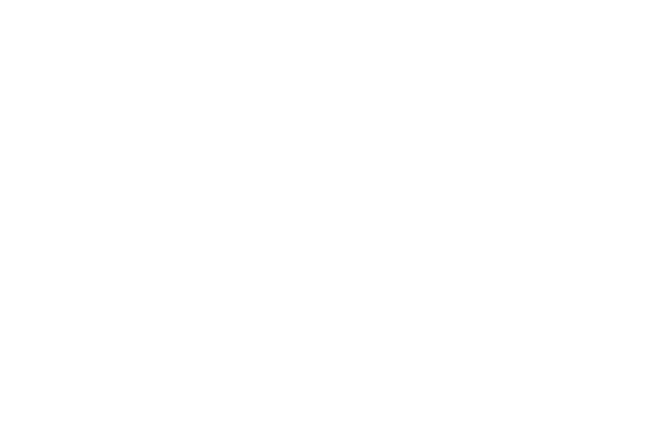
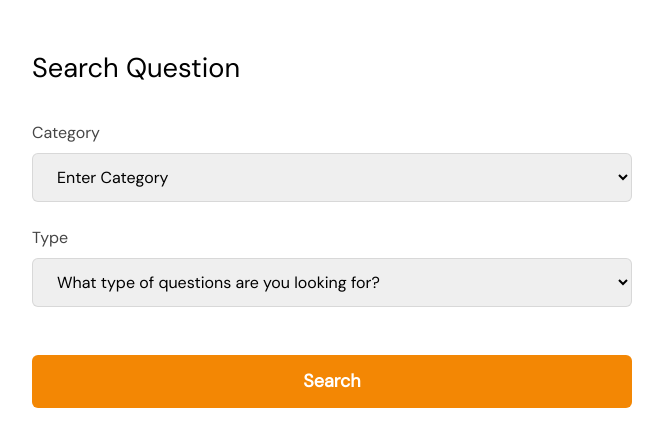
Before and after one commit to godwin-olele/quiz-api, a React (Create React App) app: page /search-questions in a window 1280 px wide. Before the commit this address had no page. Shown: the top 446 px of the page, without its empty margins (308-971 px from the left). Built offline with nearby package versions, Linux system fonts and the light colour scheme.

Commit message:
Implemented the 'Search Questions' component

```diff
--- a/src/components/DashBoard/Nav/DashboardNav.js
+++ b/src/components/DashBoard/Nav/DashboardNav.js
@@ -4,6 +4,7 @@
 import Dashboard from "../Dashboard/Dashboard";
 import SubmitQuestions from "../SubmitQuestions/SubmitQuestions";
 import Feedback from "../Feedback/Feedback";
+import SearchQuestions from "../SearchQuestions/SearchQuestions";
 
 export default function DashboardNav() {
   const userProfile = {
@@ -121,7 +122,7 @@
         </div>
         <Dashboard />
 
-        {/*<SubmitQuestions/> <Feedback/> */}
+        {/*<SubmitQuestions/> <Feedback/>  <SearchQuestions /> */}
       </main>
     </>
   );
--- a/src/components/DashBoard/SearchQuestions/SearchQuestions.js
+++ b/src/components/DashBoard/SearchQuestions/SearchQuestions.js
@@ -1,7 +1,49 @@
-import React from 'react'
+import React from "react";
 
 export default function SearchQuestions() {
   return (
-    <div>SearchQuestions</div>
-  )
+    <>
+      <div className="w-full h-auto py-[3rem] px-[1rem] flex justify-center">
+        <form className=" w-[600px] h-auto submit-question-form">
+          <h1 className="text-[#000000] text-[1.7rem] font-medium">
+            Search Question
+          </h1>
+          <div className="mt-[2rem]">
+            <div className="mt-[1.5rem]">
+              <label htmlFor="type" className="text-[#454545]">
+                Category
+              </label>
+              <select id="type" name="type">
+                <option value="" disabled selected hidden>
+                  Enter Category
+                </option>
+                <option value="australia">Australia</option>
+                <option value="canada">Canada</option>
+                <option value="usa">USA</option>
+              </select>
+            </div>
+            <div className="mt-[1.5rem] mb-[3rem]">
+              <label htmlFor="type" className="text-[#454545]">
+                Type
+              </label>
+              <select id="difficulty" name="difficulty">
+                <option value="" disabled selected hidden>
+                  What type of questions are you looking for?
+                </option>
+                <option value="australia">Australia</option>
+                <option value="canada">Canada</option>
+                <option value="usa">USA</option>
+              </select>
+            </div>
+          </div>
+          <button
+            className={`py-[13px] w-full outline-none border-none rounded-[6px] bg-orange text-[18px] text-center text-[#ffffff] font-semibold mt-auto transition
+               `}
+          >
+            Search
+          </button>
+        </form>
+      </div>
+    </>
+  );
 }
--- a/src/index.js
+++ b/src/index.js
@@ -8,6 +8,7 @@
 import UserDashboard from "./components/DashBoard/UserDashboard/UserDashboard";
 import SubmitQuestions from "./components/DashBoard/SubmitQuestions/SubmitQuestions";
 import Feedback from "./components/DashBoard/Feedback/Feedback";
+import SearchQuestions from "./components/DashBoard/SearchQuestions/SearchQuestions";
 
 const root = ReactDOM.createRoot(document.getElementById("root"));
 root.render(
@@ -20,6 +21,7 @@
         <Route path="user-dashboard" element={<UserDashboard />} />
         <Route path="submit-questions" element={<SubmitQuestions />} />
         <Route path="feedback" element={<Feedback />} />
+        <Route path="search-questions" element={<SearchQuestions />} />
       </Routes>
     </BrowserRouter>
   </React.StrictMode>
```
